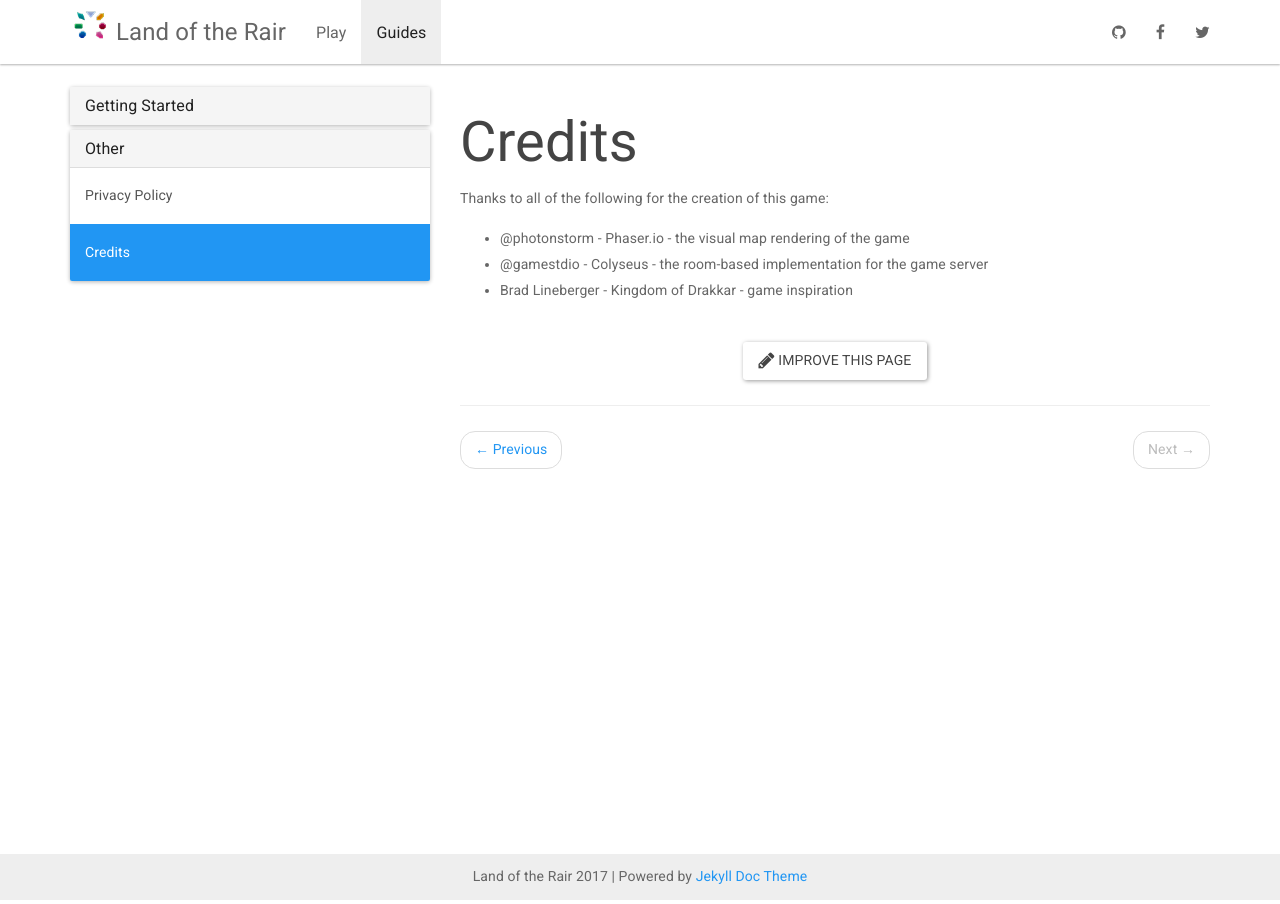
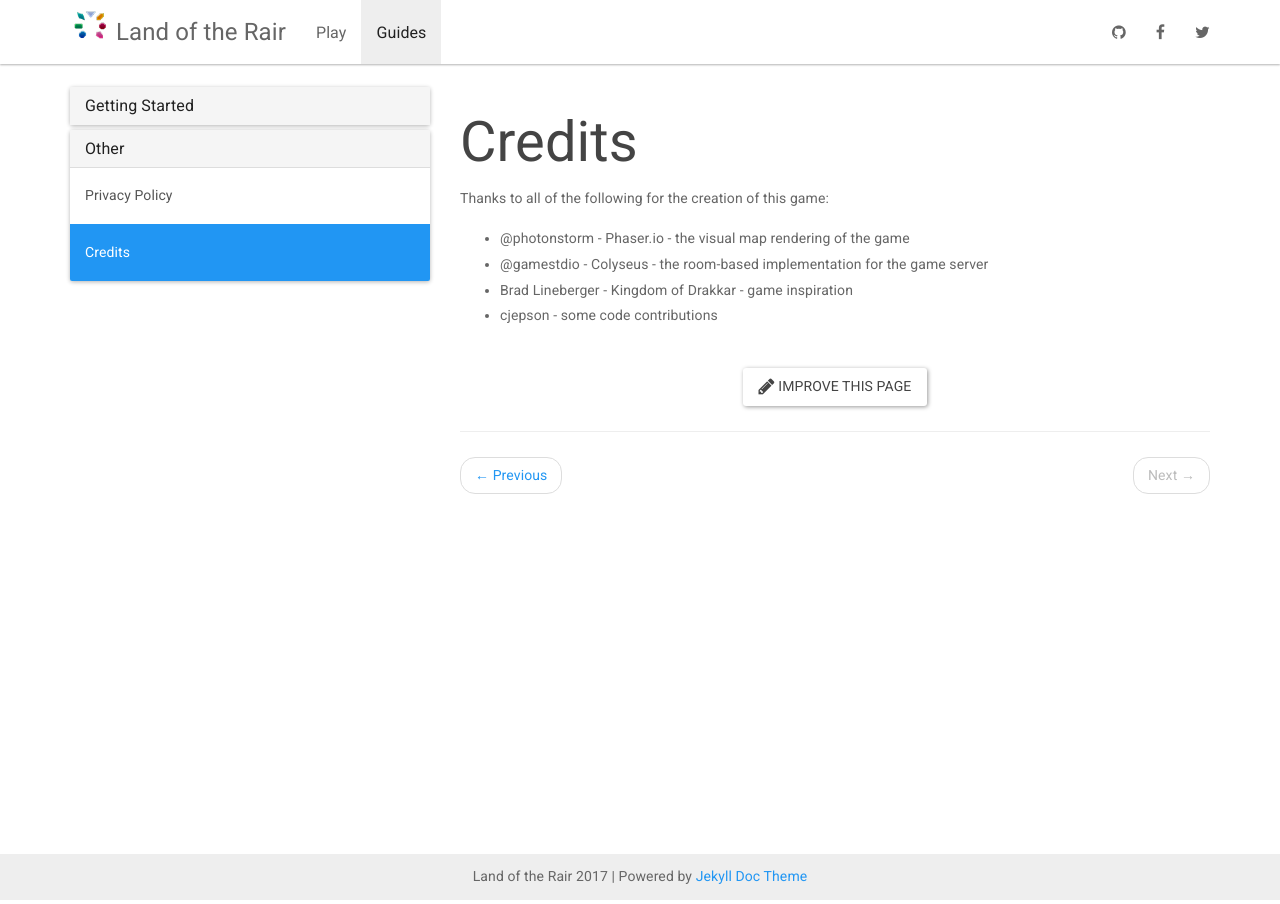
Before and after one commit to LandOfTheRair/landoftherair.github.io, a Jekyll site: the page built from _docs/other/credits.md, in a window 1280 px wide. Built offline with Jekyll 4.4.1, drawn with Linux system fonts in a browser that asks for light colours; nearby versions of some CDN libraries.

Commit message:
Update credits.md

```diff
--- a/_docs/other/credits.md
+++ b/_docs/other/credits.md
@@ -8,3 +8,4 @@ Thanks to all of the following for the creation of this game:
 * @photonstorm - Phaser.io - the visual map rendering of the game
 * @gamestdio - Colyseus - the room-based implementation for the game server
 * Brad Lineberger - Kingdom of Drakkar - game inspiration
+* cjepson - some code contributions
```
